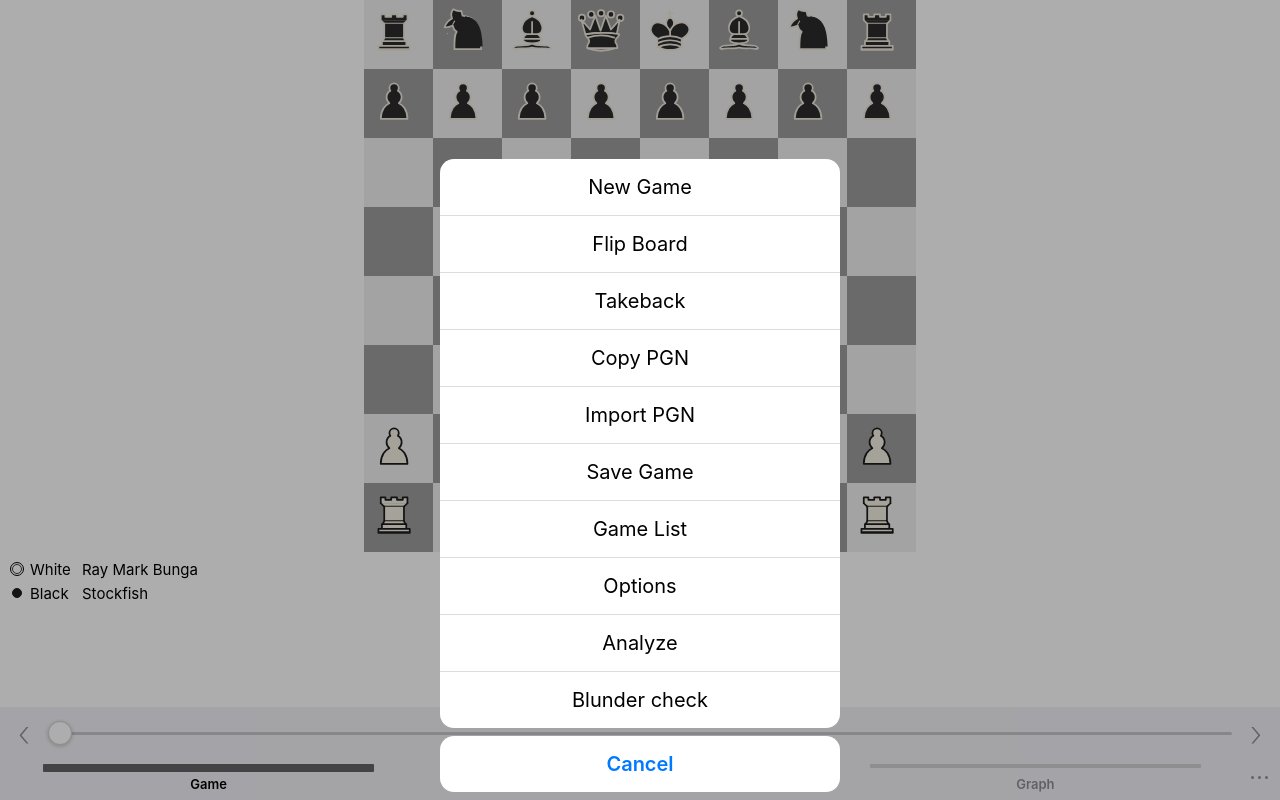
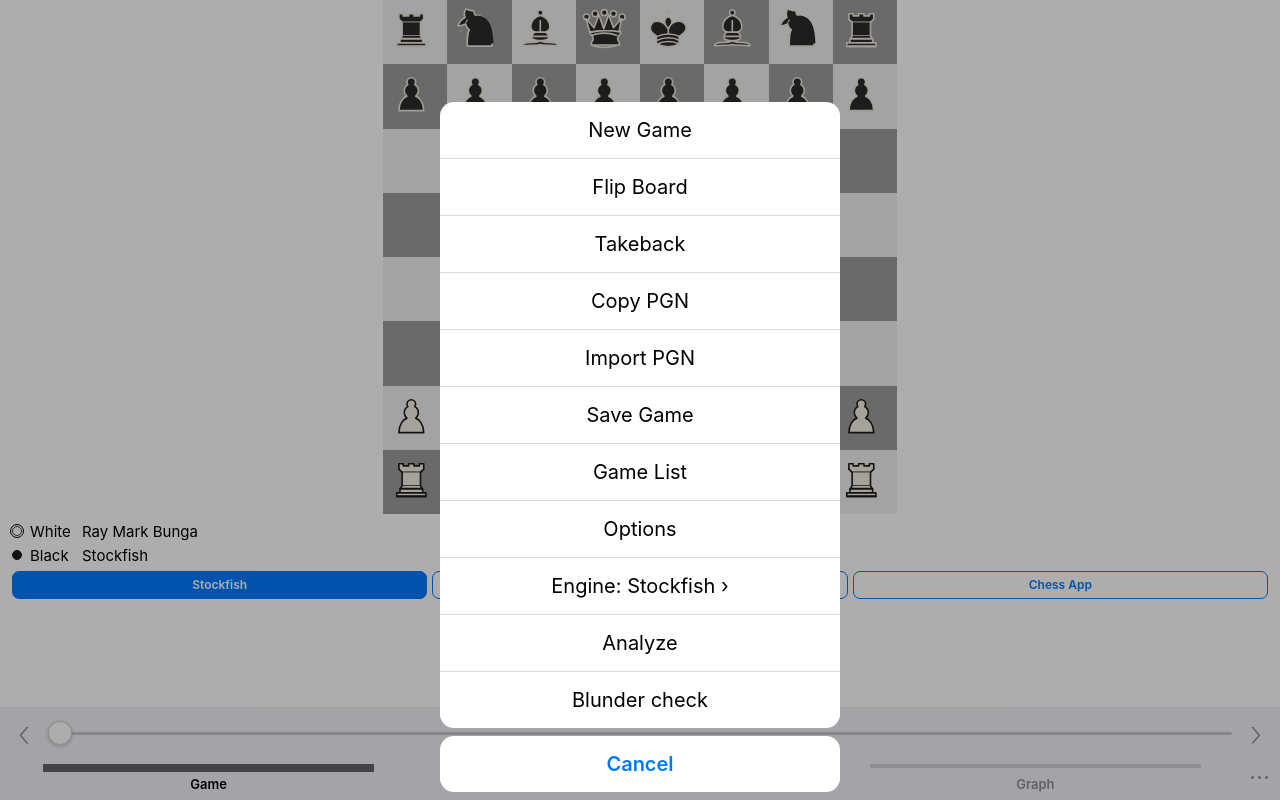
Before and after one commit to raymarkbunga1829/small-fish, a React (Vite) app: page / in a window 1280 px wide. Both pictures are taken after a click on the button "···". Built offline with nearby package versions, Linux system fonts and the light colour scheme.

Commit message:
Show Stockfish, AlphaZero, and Chess App as visible engine buttons.
Put a segmented switcher on the play screen, in Options, and in the more menu so the styles are no longer hidden behind the engine name.

```diff
--- a/src/App.tsx
+++ b/src/App.tsx
@@ -11,7 +11,7 @@
   Settings,
   Tab,
 } from "./types";
-import { ENGINE_NAME, PLAYER_NAME, STYLE_ENGINE_NAMES } from "./types";
+import { ENGINE_NAME, ENGINE_STYLE_LABEL, ENGINE_STYLES, PLAYER_NAME, STYLE_ENGINE_NAMES } from "./types";
 import { pawnsToWinPct, StockfishEngine } from "./engine/Engine";
 import { cloneAtPly, classifySwing, endReason, loadGame, resultOf, uciToMove } from "./lib/chessUtil";
 import { SAMPLE_GAME } from "./lib/sample";
@@ -542,6 +542,12 @@
       case "blunder":
         void blunderCheck();
         break;
+      case "engine":
+        setSettings((s) => {
+          const i = ENGINE_STYLES.indexOf(s.engineStyle);
+          return { ...s, engineStyle: ENGINE_STYLES[(i + 1) % ENGINE_STYLES.length] };
+        });
+        break;
       default:
         break;
     }
@@ -601,6 +607,7 @@
             onNeedPromotion={onNeedPromotion}
             onJump={jump}
             onMore={() => setMoreOpen(true)}
+            onEngineStyle={(engineStyle) => setSettings((s) => ({ ...s, engineStyle }))}
           />
         )}
         {screen === "games" && (
@@ -640,6 +647,7 @@
       <MoreMenu
         open={moreOpen}
         analyzing={analyzing}
+        engineName={ENGINE_STYLE_LABEL[settings.engineStyle]}
         onClose={() => setMoreOpen(false)}
         onAction={onMoreAction}
       />
--- /dev/null
+++ b/src/components/EngineStyleSwitch.tsx
@@ -0,0 +1,31 @@
+import type { EngineStyle } from "../types";
+import { ENGINE_STYLE_LABEL, ENGINE_STYLES } from "../types";
+
+interface Props {
+  value: EngineStyle;
+  onChange: (style: EngineStyle) => void;
+  compact?: boolean;
+}
+
+export function EngineStyleSwitch({ value, onChange, compact }: Props) {
+  return (
+    <div
+      className={`seg${compact ? " compact" : ""}`}
+      role="radiogroup"
+      aria-label="Engine style"
+    >
+      {ENGINE_STYLES.map((style) => (
+        <button
+          key={style}
+          type="button"
+          role="radio"
+          aria-checked={value === style}
+          className={`seg-btn${value === style ? " on" : ""}`}
+          onClick={() => onChange(style)}
+        >
+          {ENGINE_STYLE_LABEL[style]}
+        </button>
+      ))}
+    </div>
+  );
+}
--- a/src/components/MoreMenu.tsx
+++ b/src/components/MoreMenu.tsx
@@ -1,11 +1,14 @@
 interface Props {
   open: boolean;
   analyzing: boolean;
+  engineName: string;
   onClose: () => void;
   onAction: (id: string) => void;
 }
 
-const ITEMS: Array<{ id: string; label: string; danger?: boolean }> = [
+export function MoreMenu({ open, analyzing, engineName, onClose, onAction }: Props) {
+  if (!open) return null;
+  const items: Array<{ id: string; label: string; keepOpen?: boolean }> = [
     { id: "new", label: "New Game" },
     { id: "flip", label: "Flip Board" },
     { id: "takeback", label: "Takeback" },
@@ -14,27 +17,25 @@
     { id: "save", label: "Save Game" },
     { id: "games", label: "Game List" },
     { id: "options", label: "Options" },
-  { id: "analyze", label: "Analyze" },
+    { id: "engine", label: `Engine: ${engineName} ›`, keepOpen: true },
+    { id: "analyze", label: analyzing ? "Stop analysis" : "Analyze" },
     { id: "blunder", label: "Blunder check" },
   ];
-
-export function MoreMenu({ open, analyzing, onClose, onAction }: Props) {
-  if (!open) return null;
   return (
     <div className="sheet-backdrop" onClick={onClose} role="presentation">
       <div className="sheet" onClick={(e) => e.stopPropagation()} role="menu">
         <div className="sheet-group">
-          {ITEMS.map((it) => (
+          {items.map((it) => (
             <button
               key={it.id}
               type="button"
               className="sheet-item"
               onClick={() => {
                 onAction(it.id);
-                onClose();
+                if (!it.keepOpen) onClose();
               }}
             >
-              {it.id === "analyze" ? (analyzing ? "Stop analysis" : "Analyze") : it.label}
+              {it.label}
             </button>
           ))}
         </div>
--- a/src/index.css
+++ b/src/index.css
@@ -83,7 +83,7 @@
 }
 
 .play {
-  --below-board: 248px;
+  --below-board: 286px;
   height: 100dvh;
   overflow: hidden;
   min-height: 0;
@@ -844,6 +844,64 @@
   margin: 0;
 }
 
+.ios-row.seg-row {
+  display: block;
+  padding: 12px 12px 11px;
+  min-height: 0;
+}
+
+.seg {
+  display: grid;
+  grid-template-columns: 1fr 1fr 1fr;
+  gap: 6px;
+  width: 100%;
+}
+
+.seg-btn {
+  min-height: 36px;
+  padding: 7px 4px;
+  border-radius: 8px;
+  border: 1.5px solid var(--blue);
+  color: var(--blue);
+  background: transparent;
+  font-size: 13px;
+  font-weight: 600;
+  line-height: 1.15;
+}
+
+.seg-btn.on {
+  background: var(--blue);
+  color: #fff;
+}
+
+.app.dark .seg-btn {
+  border-color: #8e8e93;
+  color: #e5e5ea;
+}
+
+.app.dark .seg-btn.on {
+  background: #3a3a3c;
+  border-color: #3a3a3c;
+  color: #fff;
+}
+
+.seg.compact {
+  gap: 5px;
+}
+
+.seg.compact .seg-btn {
+  min-height: 28px;
+  padding: 4px 2px;
+  font-size: 12px;
+  border-radius: 7px;
+}
+
+.play-seg {
+  padding: 0 12px 6px;
+  flex: 0 0 auto;
+  background: var(--card);
+}
+
 .switch {
   width: 51px;
   height: 31px;
--- a/src/screens/OptionsScreen.tsx
+++ b/src/screens/OptionsScreen.tsx
@@ -1,5 +1,6 @@
-import type { Difficulty, EngineStyle, GameMode, Settings, TimeControl } from "../types";
-import { DIFFICULTY_LABEL, ENGINE_STYLE_LABEL, MODE_LABEL, TIME_LABEL } from "../types";
+import type { Difficulty, GameMode, Settings, TimeControl } from "../types";
+import { DIFFICULTY_LABEL, MODE_LABEL, TIME_LABEL } from "../types";
+import { EngineStyleSwitch } from "../components/EngineStyleSwitch";
 
 interface Props {
   settings: Settings;
@@ -135,25 +136,16 @@
 
       <div className="group-label">ENGINE</div>
       <div className="ios-group">
+        <div className="ios-row seg-row">
+          <EngineStyleSwitch
+            value={settings.engineStyle}
+            onChange={(engineStyle) => patch({ engineStyle })}
+          />
+        </div>
         <div className="ios-row">
           <span>Engine</span>
           <span className="row-value">{engineLabel}</span>
         </div>
-        <button
-          type="button"
-          className="ios-row"
-          onClick={() =>
-            patch({
-              engineStyle: cycle<EngineStyle>(
-                ["stockfish", "alphazero", "chessapp"],
-                settings.engineStyle,
-              ),
-            })
-          }
-        >
-          <span>Engine style</span>
-          <span className="row-value">{ENGINE_STYLE_LABEL[settings.engineStyle]} ›</span>
-        </button>
       </div>
       {settings.engineStyle === "alphazero" && (
         <p className="group-hint">
--- a/src/screens/PlayScreen.tsx
+++ b/src/screens/PlayScreen.tsx
@@ -7,6 +7,7 @@
 import { GraphTab } from "../components/GraphTab";
 import { BottomChrome } from "../components/BottomChrome";
 import { GameOverBanner } from "../components/Overlays";
+import { EngineStyleSwitch } from "../components/EngineStyleSwitch";
 
 interface Props {
   chess: Chess;
@@ -38,6 +39,7 @@
   onNeedPromotion: (from: Square, to: Square, color: "w" | "b") => void;
   onJump: (ply: number) => void;
   onMore: () => void;
+  onEngineStyle: (style: EngineStyle) => void;
 }
 
 export function PlayScreen(props: Props) {
@@ -65,6 +67,13 @@
         blackMs={props.blackMs}
         showClocks={props.showClocks}
       />
+      <div className="play-seg">
+        <EngineStyleSwitch
+          compact
+          value={props.engineStyle}
+          onChange={props.onEngineStyle}
+        />
+      </div>
       <GameOverBanner text={props.banner} />
       <div className="panel">
         {props.tab === "game" && (
--- a/src/types.ts
+++ b/src/types.ts
@@ -109,6 +109,8 @@
   "10+0": "10+0",
 };
 
+export const ENGINE_STYLES: EngineStyle[] = ["stockfish", "alphazero", "chessapp"];
+
 export const ENGINE_STYLE_LABEL: Record<EngineStyle, string> = {
   stockfish: "Stockfish",
   alphazero: "AlphaZero",
```
Lines whose indentation alone changed are shown as unchanged.
